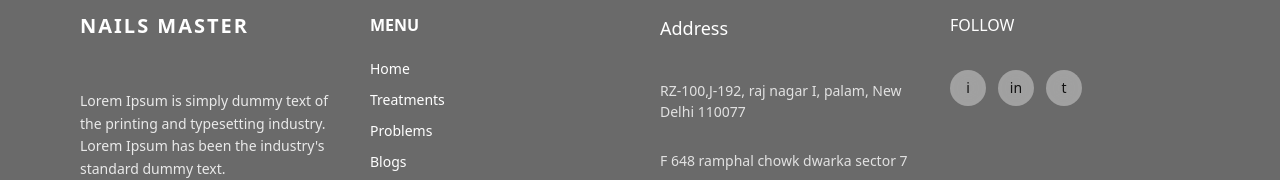
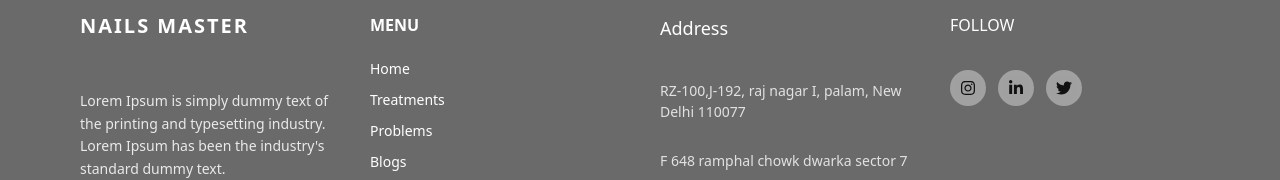
Before and after one commit to skymarketingprojects/nails-master, a React (Vite) app: page / in a window 1280 px wide. Shown: the part 3547-3727 px from the top of the page. Built offline with nearby package versions, Linux system fonts and the light colour scheme.

Commit message:
redirects added

```diff
--- a/src/components/Footer/FooterFollow/FooterFollow.module.css
+++ b/src/components/Footer/FooterFollow/FooterFollow.module.css
@@ -25,5 +25,20 @@
     justify-content: center;
     text-decoration: none;
     color: #111;
-    font-size: 14px;
+    font-size: 16px;
+    transition: background 0.2s ease, color 0.2s ease;
 }
+
+/* remove browser default link colors */
+.icon:link,
+.icon:visited,
+.icon:hover,
+.icon:active {
+    color: #111;
+    text-decoration: none;
+}
+
+/* optional: subtle hover effect without blue */
+.icon:hover {
+    background: rgba(255, 255, 255, 0.6);
+}
--- a/src/components/Footer/FooterFollow/FooterFollow.tsx
+++ b/src/components/Footer/FooterFollow/FooterFollow.tsx
@@ -1,6 +1,14 @@
 import React from "react";
 import styles from "./FooterFollow.module.css";
 import { footerFollow } from "../../../data/footer";
+import type { SocialPlatform } from "../../../data/footer";
+import { FaInstagram, FaLinkedinIn, FaTwitter } from "react-icons/fa";
+
+const iconMap: Record<SocialPlatform, React.ReactNode> = {
+  instagram: <FaInstagram />,
+  linkedin: <FaLinkedinIn />,
+  twitter: <FaTwitter />,
+};
 
 export const FooterFollow: React.FC = () => {
   return (
@@ -12,9 +20,11 @@ export const FooterFollow: React.FC = () => {
             key={item.id}
             href={item.link}
             className={styles.icon}
-            aria-label={item.label}
+            aria-label={item.platform}
+            target="_blank"
+            rel="noopener noreferrer"
           >
-            {item.label}
+            {iconMap[item.platform]}
           </a>
         ))}
       </div>
--- a/src/components/LocationContactSection/LocationContactSection.tsx
+++ b/src/components/LocationContactSection/LocationContactSection.tsx
@@ -27,7 +27,7 @@ export const LocationContactSection: React.FC<Props> = ({
           </p>
 
           <a
-            href={location.link}
+            href={location.locationlink}
             className={styles.link}
           >
             Visit Location Page
--- a/src/components/OurServices/ServiceCard/ServiceCard.module.css
+++ b/src/components/OurServices/ServiceCard/ServiceCard.module.css
@@ -40,9 +40,21 @@
     text-decoration: none;
     font-size: 13px;
     border-radius: 4px;
-    transition: background 0.2s ease;
+    transition: background 0.2s ease, color 0.2s ease;
+    display: inline-block;
 }
 
+/* kill default link colors */
+.card__button:link,
+.card__button:visited,
+.card__button:active,
+.card__button:focus {
+    color: #fff;
+    text-decoration: none;
+}
+
+/* controlled hover */
 .card__button:hover {
     background: #000;
+    color: #fff;
 }
--- a/src/data/footer.ts
+++ b/src/data/footer.ts
@@ -2,12 +2,6 @@
 export interface FooterAddressData {
   title: string;
   description: Array<string>;
-}
-
-export interface FooterFollowItem {
-  id: number;
-  label: string;
-  link: string;
 }
 
 export interface FooterChipData {
@@ -26,11 +20,30 @@ export const footerAddress: FooterAddressData = {
 
 
 };
+export type SocialPlatform = "instagram" | "linkedin" | "twitter";
+
+export interface FooterFollowItem {
+  id: number;
+  platform: SocialPlatform;
+  link: string;
+}
 
 export const footerFollow: FooterFollowItem[] = [
-  { id: 1, label: "i", link: "https://www.instagram.com/nails_master_thestudio/" },
-  { id: 2, label: "in", link: "#" },
-  { id: 3, label: "t", link: "#" },
+  {
+    id: 1,
+    platform: "instagram",
+    link: "https://www.instagram.com/nails_master_thestudio/",
+  },
+  {
+    id: 2,
+    platform: "linkedin",
+    link: "#",
+  },
+  {
+    id: 3,
+    platform: "twitter",
+    link: "#",
+  },
 ];
 
 export const footerChips: FooterChipData[] = [
--- a/src/data/locations.ts
+++ b/src/data/locations.ts
@@ -39,6 +39,7 @@ export interface Location {
   email: string;
   images: string[];
   mapLink: string;
+  locationlink: string;
 }
 
 export const locations: Location[] = [
@@ -54,6 +55,7 @@ export const locations: Location[] = [
     phone: "+91-7391009200",
     email: "",
     images: palamImages,
+    locationlink:"#",
     mapLink: "https://www.google.com/maps/embed?pb=!1m18!1m12!1m3!1d7006.9682378251455!2d77.08070504384962!3d28.585250023846474!2m3!1f0!2f0!3f0!3m2!1i1024!2i768!4f13.1!3m3!1m2!1s0x390d1b6907294eb5%3A0x27037222d3d77efb!2sRaj%20Nagar%20I%2C%20Raj%20Nagar%2C%20Delhi%2C%20110077!5e0!3m2!1sen!2sin!4v1771395666557!5m2!1sen!2sin",
   },
   {
@@ -68,6 +70,7 @@ export const locations: Location[] = [
     phone: "+91-9217347708",
     email: "",
     images: dashrathpuriImages,
+    locationlink:"#",
     mapLink: "https://www.google.com/maps/embed?pb=!1m14!1m12!1m3!1d303.1424024067809!2d77.08060489084592!3d28.594515478705077!2m3!1f0!2f0!3f0!3m2!1i1024!2i768!4f13.1!5e1!3m2!1sen!2sin!4v1771395576285!5m2!1sen!2sin",
   },
   {
@@ -82,6 +85,7 @@ export const locations: Location[] = [
     phone: "+91-9217347707",
     email: "",
     images: sector19Images,
+    locationlink:"#",
     mapLink: "https://www.google.com/maps/embed?pb=!1m16!1m12!1m3!1d112111.27064641866!2d77.00345361971121!3d28.585457453750706!2m3!1f0!2f0!3f0!3m2!1i1024!2i768!4f13.1!2m1!1sPlot%20No-15%2C%20Block-B%2C%20Sector%2019%2C%20Dwarka%2C%20New%20Delhi!5e0!3m2!1sen!2sin!4v1771395754808!5m2!1sen!2sin",
   },
   {
@@ -96,6 +100,7 @@ export const locations: Location[] = [
     phone: "+91-9220309477",
     email: "",
     images: sector7OldImages,
+    locationlink:"#",
     mapLink: "https://www.google.com/maps/embed?pb=!1m18!1m12!1m3!1d3736.117507774118!2d77.06867817563553!3d28.58580878620062!2m3!1f0!2f0!3f0!3m2!1i1024!2i768!4f13.1!3m3!1m2!1s0x390d1b0af0de53d7%3A0xc5ce3b49b9f77261!2sNAIL%20MASTER%20(nails%20studio)!5e1!3m2!1sen!2sin!4v1771394631336!5m2!1sen!2sin",
   },
   {
@@ -110,6 +115,7 @@ export const locations: Location[] = [
     phone: "+91-9217347706",
     email: "",
     images: sector7Images,
+    locationlink:"#",
     mapLink: "https://www.google.com/maps/embed?pb=!1m16!1m12!1m3!1d14013.151773926871!2d77.05573450520049!3d28.59113740649493!2m3!1f0!2f0!3f0!3m2!1i1024!2i768!4f13.1!2m1!1sF-648%2C%20Ramphal%20Chowk%2C%20Dwarka%20Sector%207%2C%20New%20Delhi.!5e0!3m2!1sen!2sin!4v1771395941181!5m2!1sen!2sin",
   },
 ];
```
Also changed, not shown: 1 other file (tests, documents, lock files or other folders).
